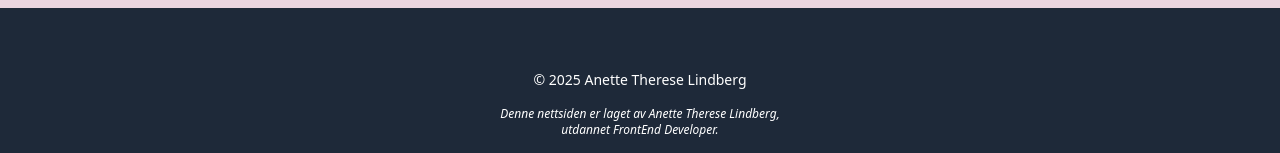
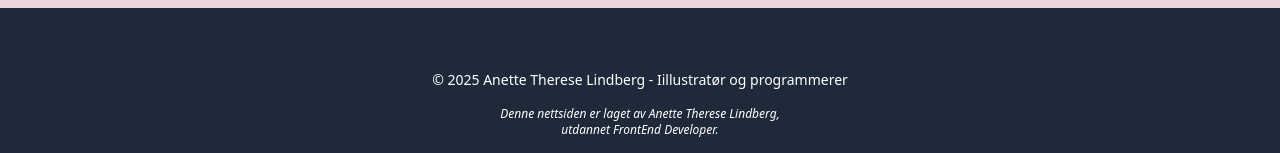
Before and after one commit to elanetto/elanetto2, a React (Vite) app: page / in a window 1280 px wide. Shown: the part 2096-2249 px from the top of the page. Built offline with nearby package versions, Linux system fonts and the light colour scheme.

Commit message:
redigerte footer

```diff
--- a/src/layout/Footer/index.jsx
+++ b/src/layout/Footer/index.jsx
@@ -2,7 +2,10 @@ export function Footer() {
   return (
     <footer className="bg-gray-800 h-60 w-full text-white flex justify-center items-center">
       <div className="text-sm text-center">
-        <p>© {new Date().getFullYear()} Anette Therese Lindberg</p>
+        <p>
+          © {new Date().getFullYear()} Anette Therese Lindberg - Iillustratør og
+          programmerer
+        </p>
         <p className="italic text-xs pt-4">
           Denne nettsiden er laget av Anette Therese Lindberg,
         </p>
```
